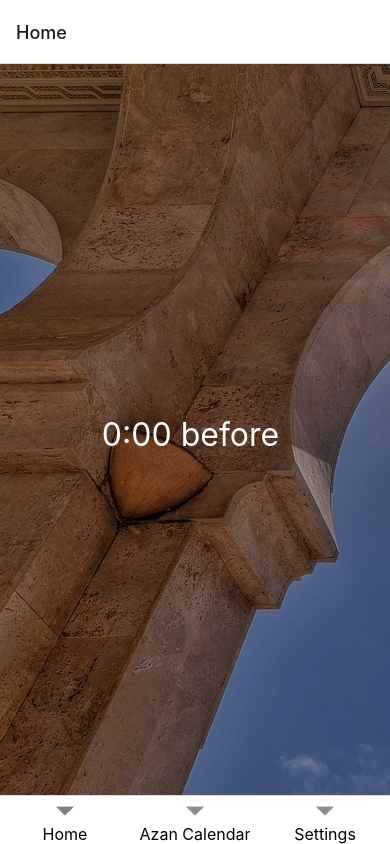
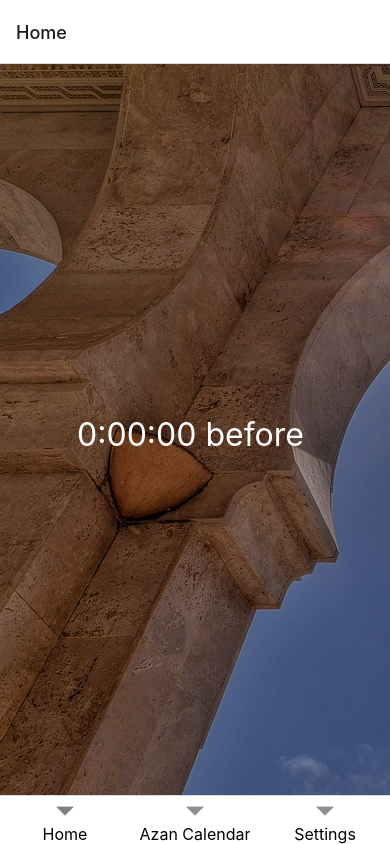
Before and after one commit to SaveDim/azanCalendar, a React Native app: screen / in a window 390 px wide. Built offline with nearby package versions, Linux system fonts and the light colour scheme; no server answers.

Commit message:
Fix counter second

```diff
--- a/App.js
+++ b/App.js
@@ -2,10 +2,6 @@ import React, { useState, useEffect, useCallback } from "react";
 import { ImageBackground, StyleSheet, Text, View } from 'react-native';
 import { NavigationContainer } from "@react-navigation/native";
 import { createBottomTabNavigator } from "@react-navigation/bottom-tabs";
-
-
-// TODO: изменить код так, чтобы запрос счетчика не делался, если отсчет идет.
-
 
 const HomeScreen = () => {
   const [nextPrayer, setNextPrayer] = useState("");
@@ -17,7 +13,6 @@ const HomeScreen = () => {
 
   const validPrayers = ["Fajr", "Dhuhr", "Asr", "Maghrib", "Isha"];
 
-  // Функция для запроса времен молитв
   const fetchPrayerTimes = useCallback(async () => {
     try {
       const today = new Date();
@@ -47,10 +42,13 @@ const HomeScreen = () => {
     const [hours, minutes] = prayerTime.split(':');
     const prayerDate = new Date(now.getFullYear(), now.getMonth(), now.getDate(), hours, minutes);
     const timeDiff = prayerDate - now;
-    setCountdown(timeDiff > 0 ? Math.floor(timeDiff / 1000) : 0);
+
+    // Если время до молитвы истекло, начинаем обратный отсчет
+    if (timeDiff > 0) {
+      setCountdown(timeDiff); // Устанавливаем исходное значение времени до молитвы
 
       const countdownInterval = setInterval(() => {
-      setCountdown((prevCountdown) => (prevCountdown > 0 ? prevCountdown - 1 : 0));
+        setCountdown(prevCountdown => (prevCountdown > 0 ? prevCountdown - 1000 : 0));
       }, 1000);
 
       // Остановка интервала и новый запрос после завершения обратного отсчета
@@ -60,12 +58,15 @@ const HomeScreen = () => {
       }, timeDiff);
 
       return () => clearInterval(countdownInterval);
+    }
   };
 
-  const formatTime = (seconds) => {
+  const formatTime = (milliseconds) => {
+    const seconds = Math.floor(milliseconds / 1000);
     const hours = Math.floor(seconds / 3600);
     const minutes = Math.floor((seconds % 3600) / 60);
-    return `${hours}:${minutes < 10 ? '0' : ''}${minutes}`;
+    const secs = seconds % 60;
+    return `${hours}:${minutes < 10 ? '0' : ''}${minutes}:${secs < 10 ? '0' : ''}${secs}`;
   };
 
   return (
```
Lines whose indentation alone changed are shown as unchanged.
